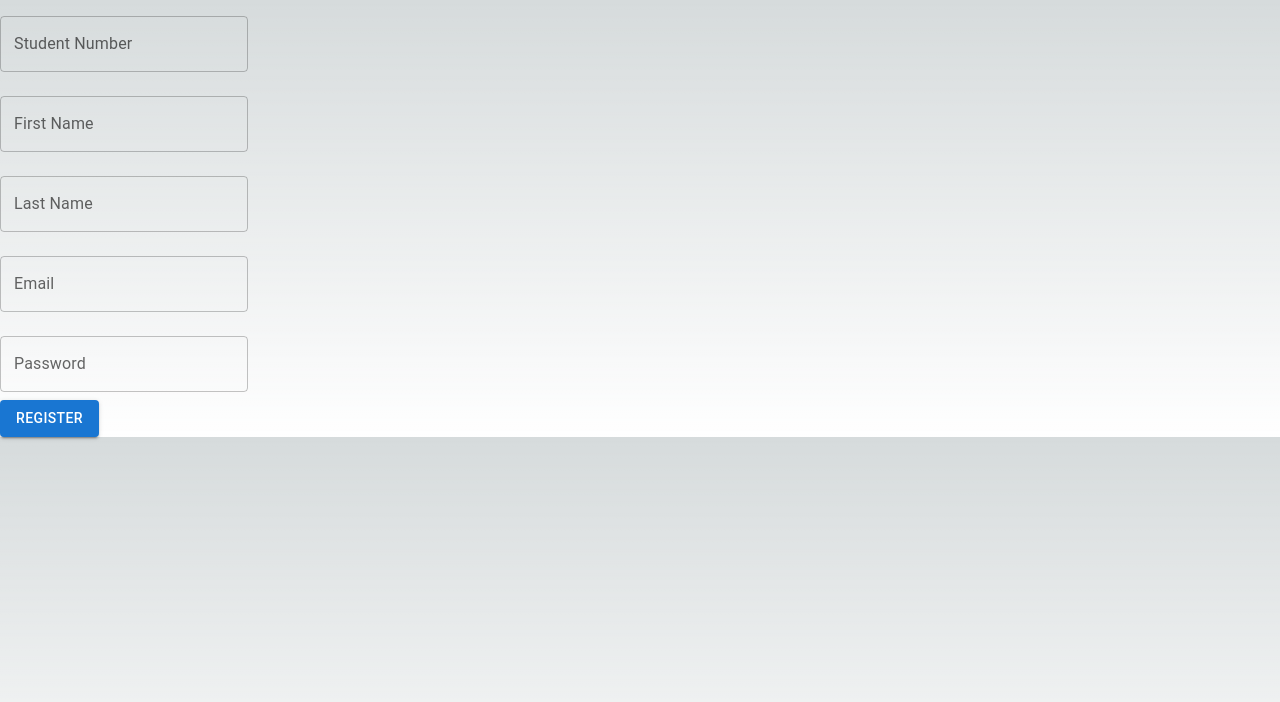
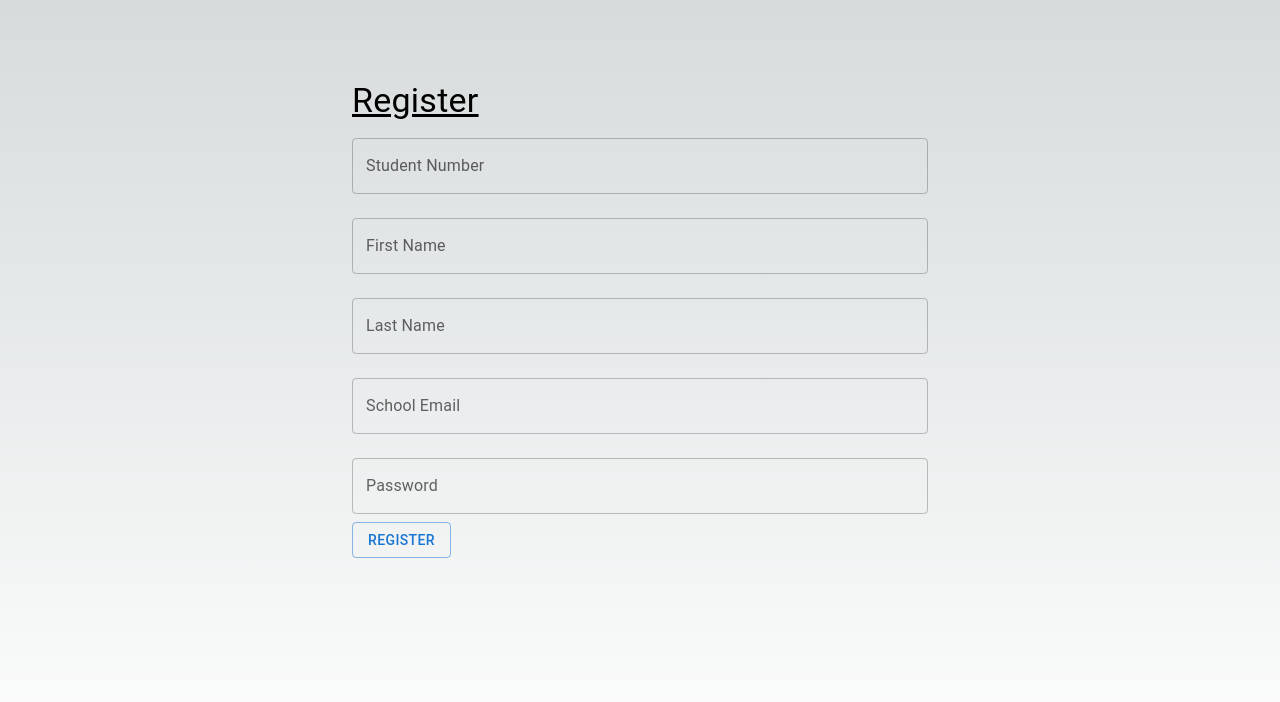
Before and after one commit to AphiweMntungwa/res-hub, a Next.js app: page /auth/register in a window 1280 px wide. Shown: the top 702 px of the page. Built offline with nearby package versions, Linux system fonts and the light colour scheme.

Commit message:
register page

```diff
--- /dev/null
+++ b/src/app/auth/layout.tsx
@@ -0,0 +1,12 @@
+export default function DashboardLayout({
+    children, // will be a page or nested layout
+}: {
+    children: React.ReactNode,
+}) {
+    return (
+        <main>
+            {/* Include shared UI here e.g. a header or sidebar */}
+            {children}
+        </main>
+    )
+}
--- a/src/app/auth/register/page.tsx
+++ b/src/app/auth/register/page.tsx
@@ -3,7 +3,7 @@ import React from 'react';
 import { useForm, SubmitHandler } from 'react-hook-form';
 import { yupResolver } from '@hookform/resolvers/yup';
 import * as Yup from 'yup';
-import { TextField, Button } from '@mui/material';
+import { TextField, Button, Typography } from '@mui/material';
 
 type Inputs = {
     studentNumber: string;
@@ -15,11 +15,20 @@ type Inputs = {
 
 const validationSchema = Yup.object().shape({
     studentNumber: Yup.string()
-  .matches(/^\d{8}$/, 'Student Number must be exactly 8 digits')
-  .required('Student Number is required'),
+        .required('Student Number is required')
+        .matches(/^\d{8}$/, 'Student Number must be exactly 8 numerical digits'),
+    firstName: Yup.string().required('First Name is required'),
     lastName: Yup.string().required('Last Name is required'),
-  email: Yup.string().email('Invalid email address').required('Email is required'),
-  password: Yup.string().min(6, 'Password must be at least 6 characters').required('Password is required'),
+    email: Yup.string().email('Invalid email address')
+        .required('Email is required')
+        .test('emailMatch', 'Email must match student number format', function (value) {
+            const { studentNumber } = this.parent;
+            const emailRegex = new RegExp(`^${studentNumber}@dut4life\\.ac\\.za$`);
+            return emailRegex.test(value);
+        }),
+    password: Yup.string()
+        .required('Password is required')
+        .min(6, 'Password must be at least 6 characters'),
 });
 
 const RegisterStudent = () => {
@@ -29,12 +38,17 @@ const RegisterStudent = () => {
 
     const onSubmit: SubmitHandler<Inputs> = data => {
         console.log(data);
-  };
+    }
 
     return (
-    <form onSubmit={handleSubmit(onSubmit)}>
+        <section className="flex min-h-screen flex-col items-center justify-between pt-20 px-16">
+            <form style={{ minWidth: "50%" }} onSubmit={handleSubmit(onSubmit)}>
+                <Typography sx={{ textDecoration: "underline" }} variant="h4" component="h4">
+                    Register
+                </Typography>
                 <div>
                     <TextField
+                        fullWidth
                         label="Student Number"
                         margin="normal"
                         {...register("studentNumber")}
@@ -44,6 +58,7 @@ const RegisterStudent = () => {
                 </div>
                 <div>
                     <TextField
+                        fullWidth
                         label="First Name"
                         margin="normal"
                         {...register("firstName")}
@@ -53,6 +68,7 @@ const RegisterStudent = () => {
                 </div>
                 <div>
                     <TextField
+                        fullWidth
                         label="Last Name"
                         margin="normal"
                         {...register("lastName")}
@@ -62,7 +78,8 @@ const RegisterStudent = () => {
                 </div>
                 <div>
                     <TextField
-          label="Email"
+                        fullWidth
+                        label="School Email"
                         type="email"
                         margin="normal"
                         {...register("email")}
@@ -72,6 +89,7 @@ const RegisterStudent = () => {
                 </div>
                 <div>
                     <TextField
+                        fullWidth
                         label="Password"
                         type="password"
                         margin="normal"
@@ -80,10 +98,11 @@ const RegisterStudent = () => {
                         helperText={errors.password?.message}
                     />
                 </div>
-      <Button type="submit" variant="contained" color="primary">
+                <Button type="submit" variant="outlined" color="primary">
                     Register
                 </Button>
             </form>
+        </section>
     );
 };
 
```
Lines whose indentation alone changed are shown as unchanged.
